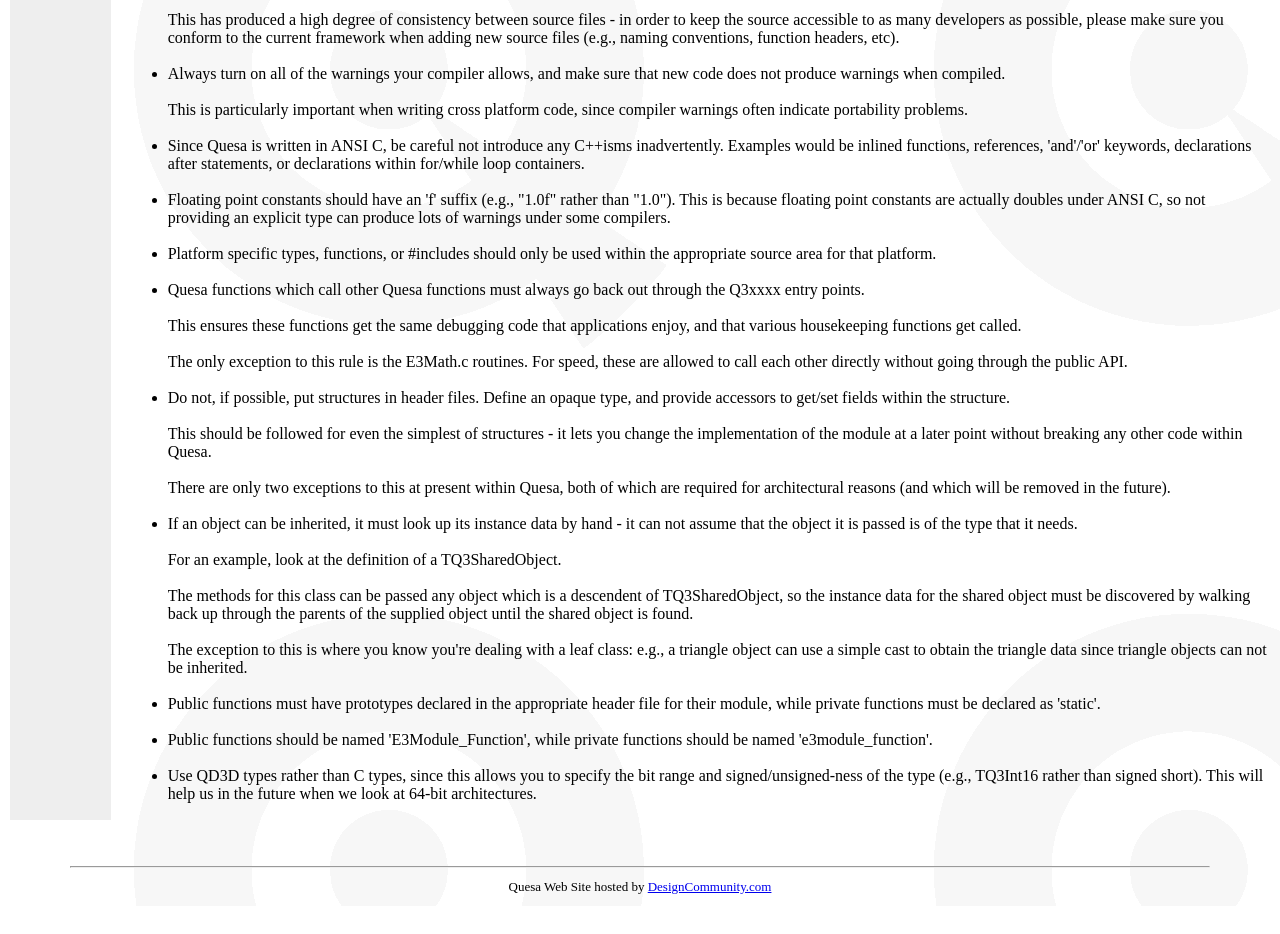
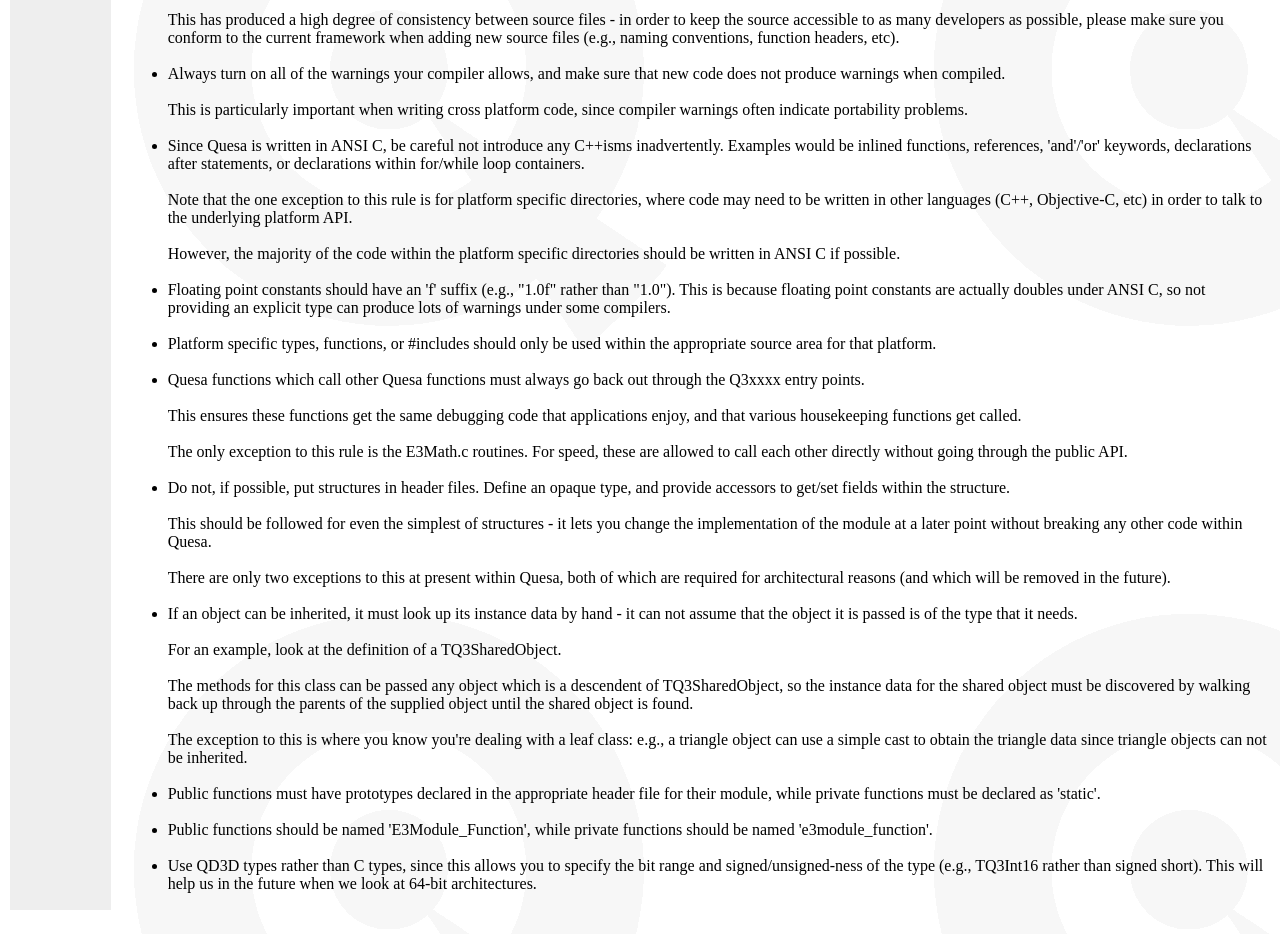
Before and after one commit to jwwalker/Quesa, a plain HTML site: page Documentation/reference/build.html in a window 1280 px wide. Shown: the part 1140-2074 px from the top of the page. Before the commit the page ends 2046 px from the top, so only its background shows below. Drawn offline with Linux system fonts and the light colour scheme.

Commit message:
Updated notes about language usage.

```diff
--- a/Documentation/reference/build.html
+++ b/Documentation/reference/build.html
@@ -187,6 +187,15 @@ find useful when adding code to Quesa:
 		after statements, or declarations within for/while loop containers.
 		<br>
 		<br>
+		Note that the one exception to this rule is for platform specific directories, where
+		code may need to be written in other languages (C++, Objective-C, etc) in order
+		to talk to the underlying platform API.
+		<br>
+		<br>
+		However, the majority of the code within the platform specific directories should
+		be written in ANSI C if possible.
+		<br>
+		<br>
 
 	<li>Floating point constants should have an 'f' suffix (e.g., "1.0f" rather than
 		"1.0"). This is because floating point constants are actually doubles under ANSI
```
